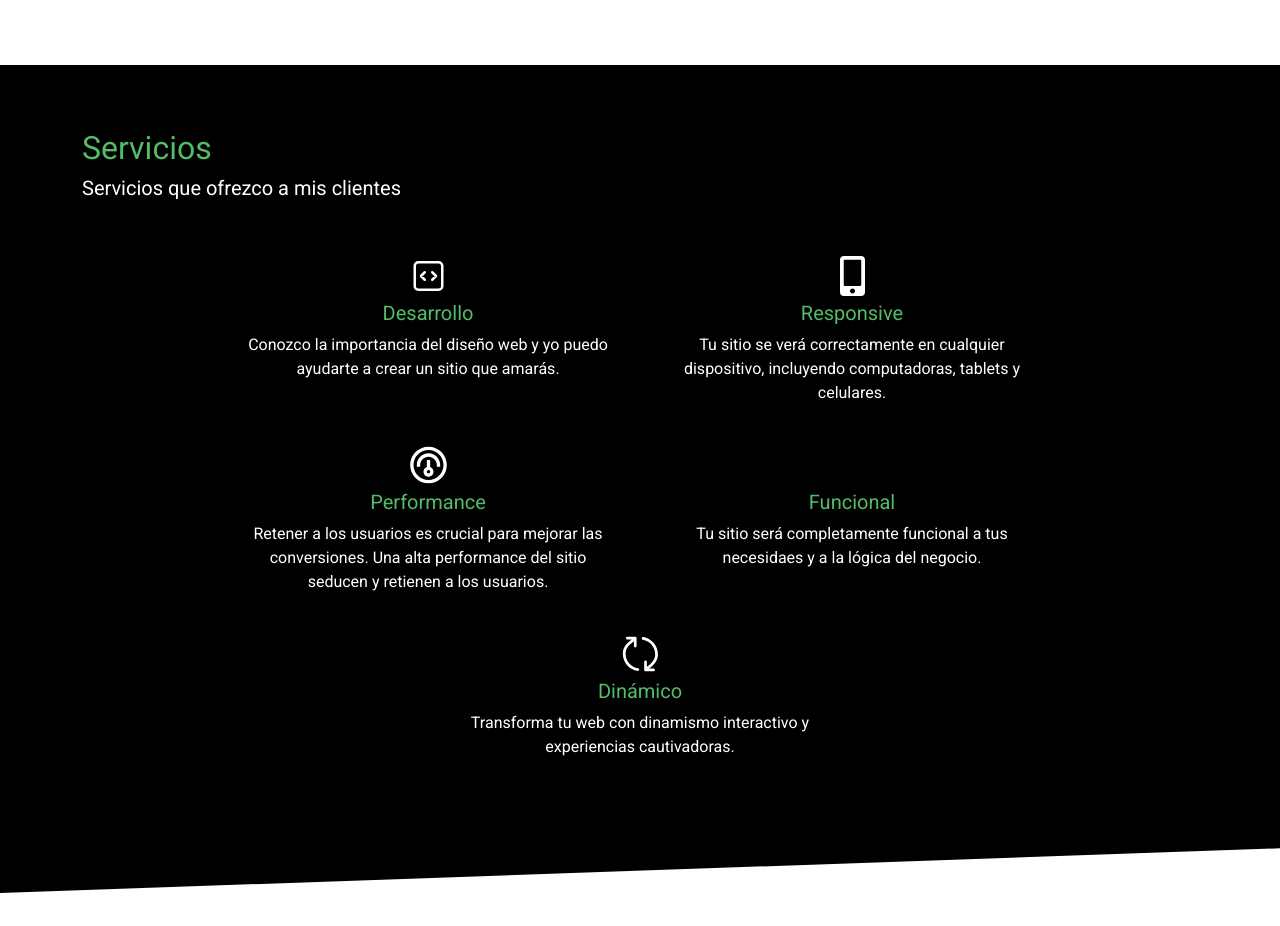
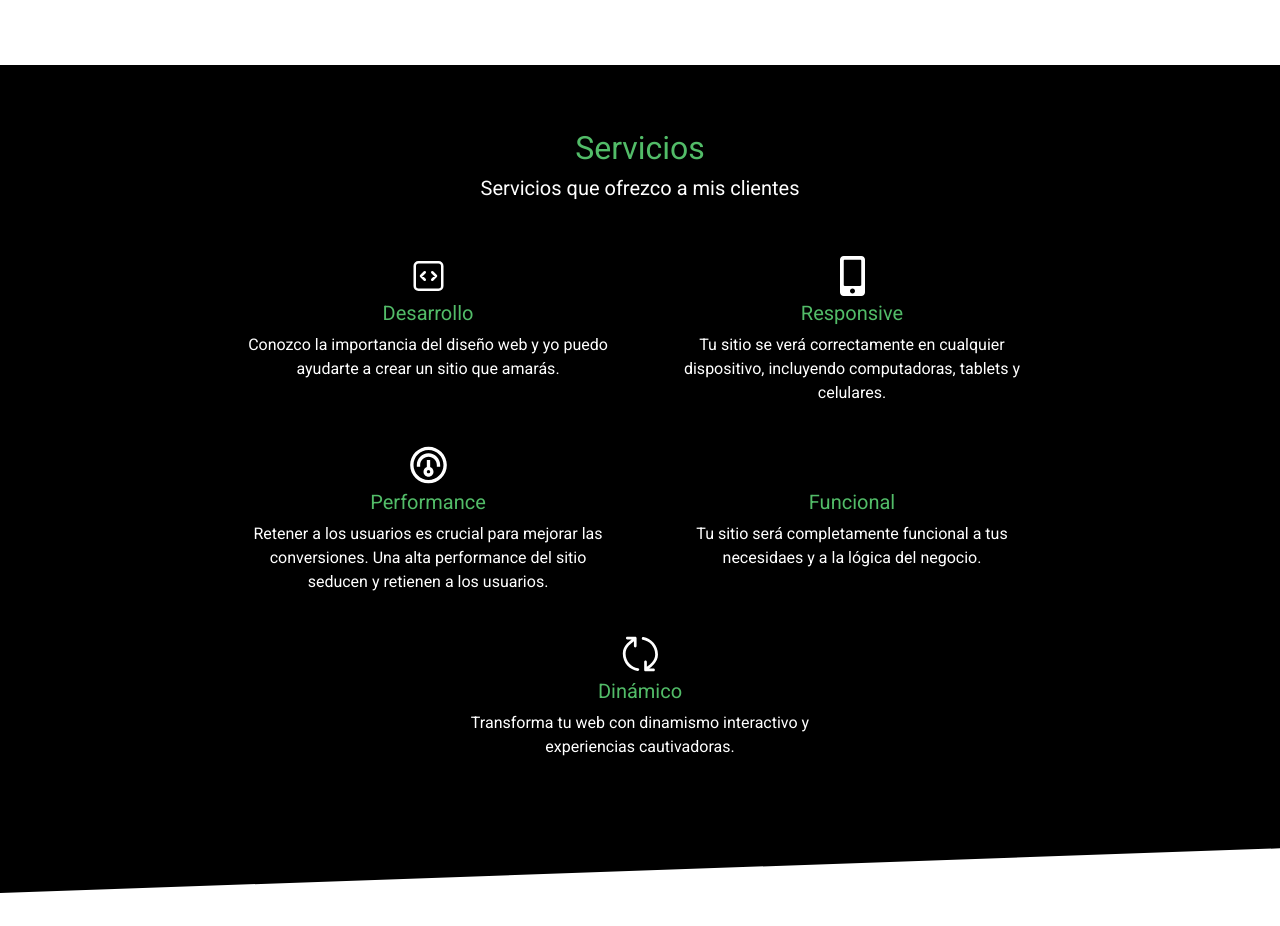
Before and after one commit to pablopaul01/porfolio, a React (Vite) app: page / in a window 1280 px wide. Shown: the part 2160-3086 px from the top of the page. Built offline with nearby package versions, Linux system fonts and the light colour scheme.

Commit message:
se mejora el responsive

```diff
--- a/src/components/About/About.jsx
+++ b/src/components/About/About.jsx
@@ -8,7 +8,7 @@ const About = () => {
     <>
         <div className='container-fluid py-5 my-3' id='aboutMe'>
             <div className="row justify-content-center">
-                <div className="col-2 text-center">
+                <div className="col-4 col-md-2 text-center">
                     <h2 className='subrayado'>Sobre Mi</h2>
                 </div>
             </div>
--- a/src/components/Proyectos/Proyectos.jsx
+++ b/src/components/Proyectos/Proyectos.jsx
@@ -5,7 +5,7 @@ const Proyectos = () => {
   return (
     <div className='container-fluid my-5' id='projects'>
         <div className="row justify-content-center">
-            <div className='col-2 py-4 text-center'>
+            <div className='col-4 col-md-2 py-4 text-center'>
                 <h2 className='subrayado'>Proyectos</h2>
             </div>
         </div>
--- a/src/components/Servicios/Servicios.jsx
+++ b/src/components/Servicios/Servicios.jsx
@@ -9,8 +9,8 @@ const Servicios = () => {
   return (
     <section className='px-5 pt-5 servicesContainer' id='services'>
         <div className='container pt-3'>
-            <h2 className='titleServices'>Servicios</h2>
-            <h5>Servicios que ofrezco a mis clientes</h5>
+            <h2 className='titleServices text-center'>Servicios</h2>
+            <h5 className='text-center'>Servicios que ofrezco a mis clientes</h5>
             <div className="row">
                     <div className="col d-flex gap-4 py-5 flex-wrap justify-content-center">
                         <div className='text-center cardServices'>
```
